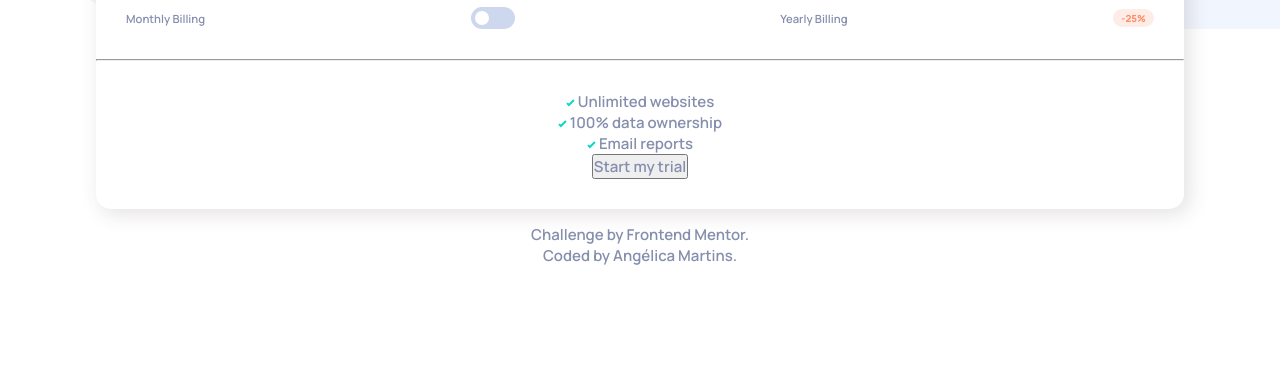
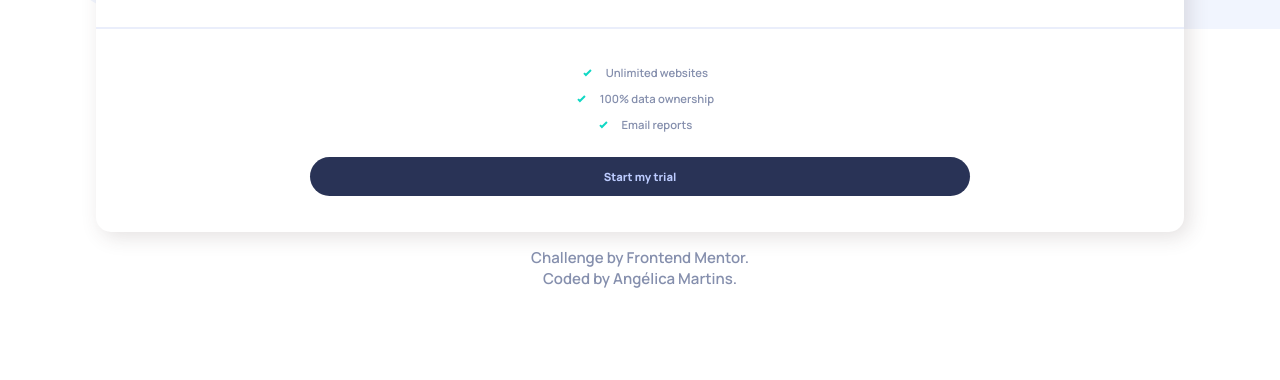
Before and after one commit to angelicamarttins/interactive-pricing, a plain HTML site: page html/index.html in a window 1280 px wide. Shown: the part 420-800 px from the top of the page. Drawn offline with Linux system fonts and the light colour scheme.

Commit message:
Styled the button in info box

```diff
--- a/css/style.css
+++ b/css/style.css
@@ -1,4 +1,5 @@
 /* Imported Font */
+
 @import url('https://fonts.googleapis.com/css2?family=Manrope:wght@600;800&display=swap');
 
 /* General Settings */
@@ -37,7 +38,7 @@ body {
     text-align: center;
 }
 
- /* Header */
+/* Header */
 
 .header {
     background: url(/images/pattern-circles.svg) no-repeat center;
@@ -62,7 +63,7 @@ body {
     font-size: 0.85rem;
 }
 
- /* Main */
+/* Main */
 
 .main {
     background-color: var(--main-bg);
@@ -73,12 +74,13 @@ body {
 }
 
 /* Interactive box */
-.interactive,
-.info {
+
+.interactive {
     margin: 2em;
 }
 
 /* Views */
+
 .views {
     display: flex;
     justify-content: center;
@@ -94,6 +96,7 @@ body {
 }
 
 /* Range slider */
+
 .range-slider {
     position: relative;
 }
@@ -137,6 +140,7 @@ body {
 }
  /* https://www.youtube.com/watch?v=Ow0QjqmaRtQ */
 /* Price */
+
 .price {
     display: flex;
     justify-content: center;
@@ -153,15 +157,14 @@ body {
 }
 
 /* Toggle */
+
 .toggle-box {
     font-size: 0.75rem;
     margin: 1.25em 0;
-    /* width: 110%; */
     letter-spacing: 0px;
     display: flex;
     justify-content: space-between;
     align-items: center;
-    /* border: 2px solid black; */
 }
 
 .toggle__discount {
@@ -230,3 +233,46 @@ body {
 .toggle__btn:checked + label::after {
     transform: translateX(19px);
 }
+
+/* hr */
+
+.hr {
+    border: 1px solid var(--empty-slider);
+}
+
+/* Info box */
+
+.info {
+    margin: 2em;
+}
+
+/* Checklist */
+
+/* .checklist {
+    display: flex;
+    justify-content: center;
+    align-items: center;
+    flex-flow: column;
+} */
+
+.checklist__item {
+    padding: 0.5em;
+    font-size: 0.75rem;
+}
+
+.checklist__img {
+    padding: 0 0.75em;
+}
+/* Checklist button */
+
+.checklist__button {
+    margin-top: 1.25em;
+    padding: 1.07em 1.25em;
+    width: 65%;
+    border-radius: 60px;
+    font-size: 0.75rem;
+    font-weight: 800;
+    background-color: var(--text-btn-bg);
+    color: var(--btn-text);
+    border: none;
+}
--- a/html/index.html
+++ b/html/index.html
@@ -39,21 +39,21 @@
       </article>
 
     </section>
-    <hr>
+    <hr class="hr">
     <section class="info">
 
       <ul class="checklist">
 
         <li class="checklist__item">
-          <img src="/images/icon-check.svg">
+          <img class="checklist__img" src="/images/icon-check.svg">
           Unlimited websites</li>
 
         <li class="checklist__item">
-          <img src="/images/icon-check.svg">
+          <img class="checklist__img" src="/images/icon-check.svg">
           100% data ownership</li>
 
         <li class="checklist__item">
-          <img src="/images/icon-check.svg">
+          <img class="checklist__img" src="/images/icon-check.svg">
           Email reports</li>
 
         <li class="checklist__item">
```
